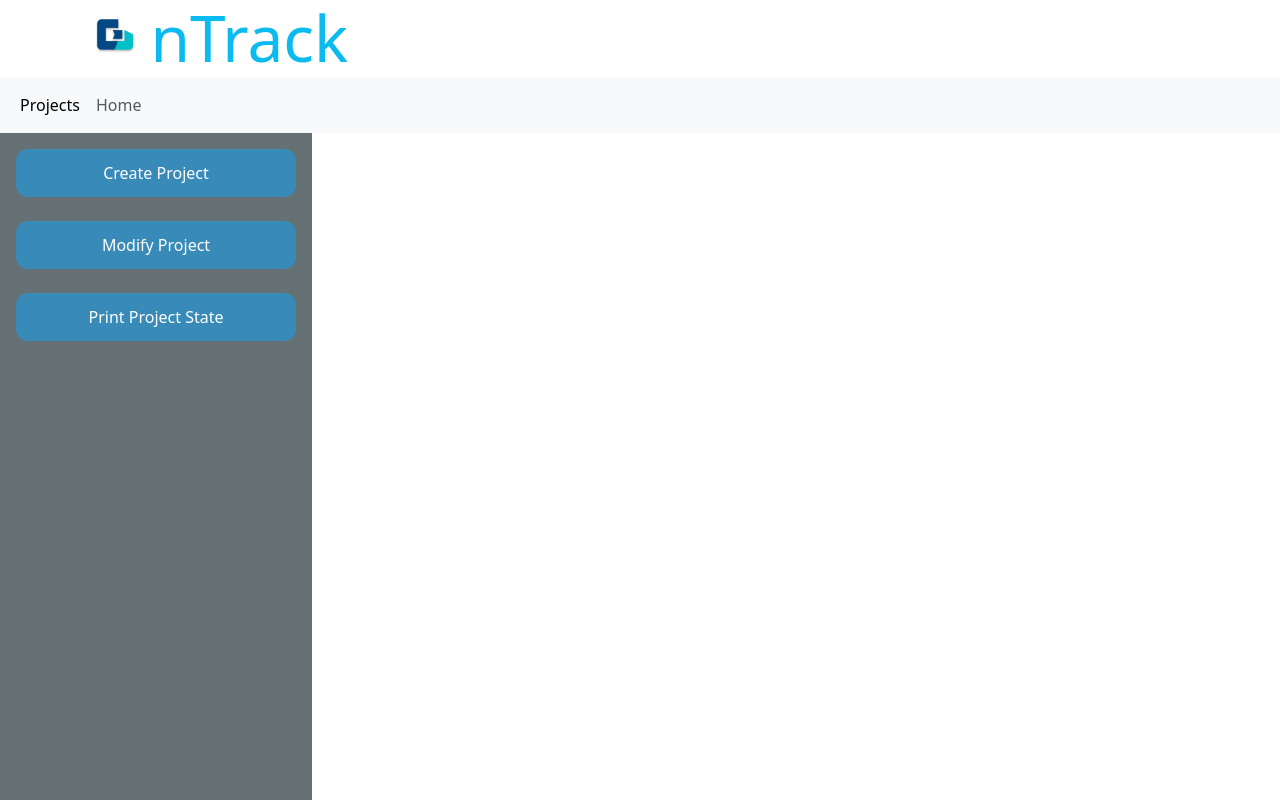
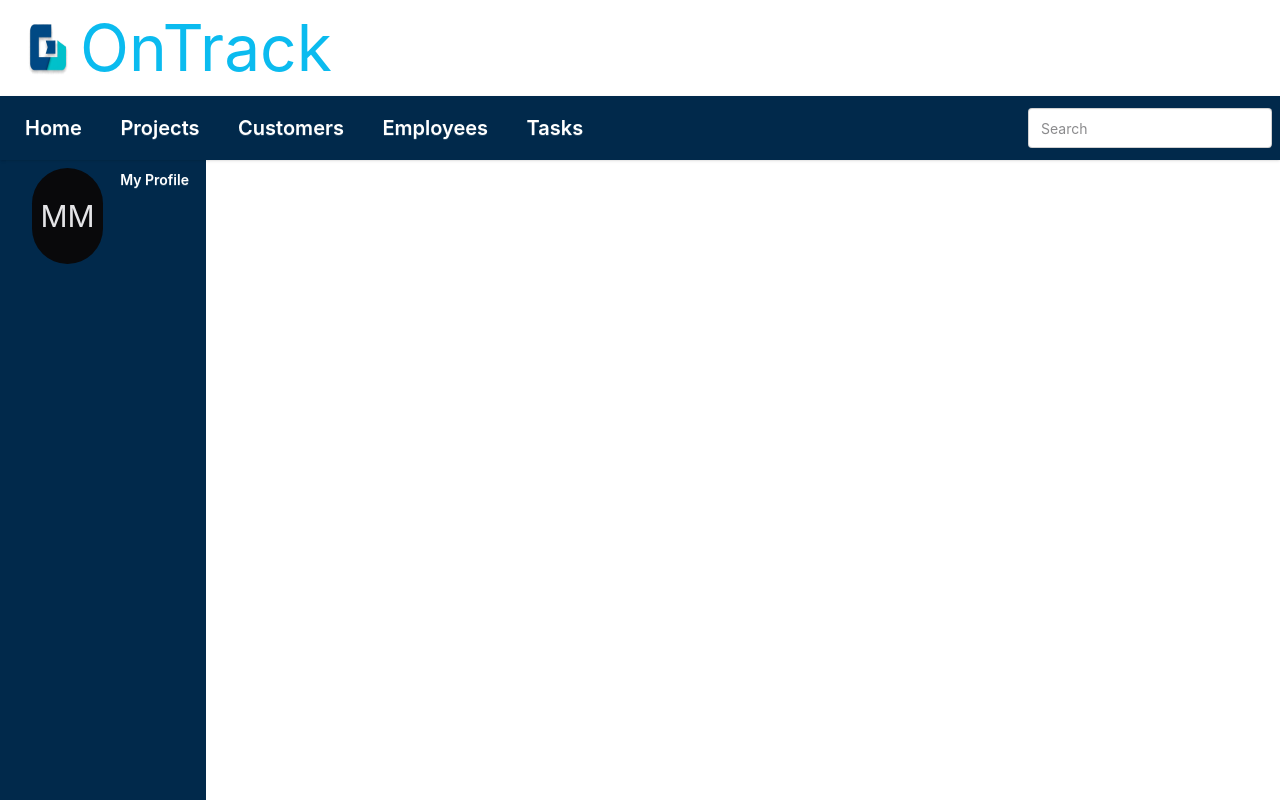
Before and after one commit to robinkiefer2001/OnTrack, a SvelteKit app in the folder frontend/: page /projects in a window 1280 px wide. Shown: the top 800 px of the page. Built offline with nearby package versions, Linux system fonts and the light colour scheme.

Commit message:
Refactoring UI

```diff
--- a/frontend/src/app.css
+++ b/frontend/src/app.css
@@ -1,130 +1,54 @@
-@import "bootstrap/dist/css/bootstrap.min.css";
+@import "tailwindcss";
+@plugin "daisyui";
 
-html, body, #svelte {
-  margin: 0;
-  padding: 0;
+.divTitle {
+  display: flex;
+  background-color: var(--color-sky-50);
 }
 
-h1 {
-    margin: 0;
-}
-
-.formPrj {
-  margin-left: 2rem;
-}
-
-h2 {
-  margin: 2rem;
-}
-
-.divFormPrjLeft {
-  flex: 1;
-  margin-right: 2rem;
-  margin-top: 2rem;
-}
-
-.divFormPrjRight {
-  flex: 1;
-  margin-right: 4rem;
-  margin-top: 2rem;
-}
-
-.sideButton {
-    background-color:  rgb(56, 139, 184);
-    box-shadow: #45cafa;
-    border-style: none;
-    padding: 12px;
-    border-radius: 12px;
-    margin: 1rem;
-    color: white;
-    margin-bottom: 0rem;
-}
-
-.formControlButton {
-    background-color:  rgb(56, 139, 184);
-    margin: 1rem;
-    margin-top: 4rem;
-    align-items: flex-end;
-}
-
-.sideTitle {
+.stileTitle {
     background-color: #ffffff;
     font-style: bold;
-    font-family: var(--bs-font-sans-serif);
+    font-family: var(--font-sans-serif);
     font-size: 4rem;
     color: #0bbbef;
     margin: 0rem;
     border: 1rem;
-    padding-left: 5rem;
+    padding-left: 1rem;
     border-style: none;
+    display: flex;
 }
 
-.sideTitleIcon {
-  height: 1em;
-  width: auto;
-  margin: 0 0.2rem;
-  vertical-align: -0.08em;
-  display: inline-block;
+.corpTitleLogo {
+  size: 1rem;
+  width: 4rem;
 }
 
-.split {
+.navdesigne {
+  background-color: #01294b;
+}
+
+.navButtons {
+  color: white;
+  &:hover {
+    color: #267c9e;
+  }
+}
+
+.divMainSplit {
   display: flex;
   margin-right: 2rem;
   height: 100vh;
 }
 
-.divMain {
-  flex: 3;
+.divSideBar {
+  background-color: #01294b;
+  display: flex;
+  flex: 1;
+  width: 15rem;
+}
+
+.divMain{
+  flex: 6;
   background-color: white;
 }
-
-.divSide {
-  flex: 1;
-  background-color: #657074;
-}
-
-.divSpliter {
-  height: 85vh;
-  display: flex;
-  flex-direction: column;
-  border: 1px solid #494949;
-  border-radius: 12px;
-  margin-left: 2rem;
-  margin-right: 2rem;
-}
-
-.divFormSplit {
-  display: flex;
-  flex: 1;
-  margin-left: 1rem;
-  margin-right: 1rem;
-}
-
-.divFormPrjLeft {
-  flex: 1;
-}
-
-.divFormPrjRight {
-  flex: 1;
-}
-
-.divFormSubmitSplit {
-  display: flex;
-  width: 100%;
-  gap: 10px;
-  padding: 20px;
-}
-
-.divFormCancel {
-  flex: 1;
-  margin-left: 1rem;
-}
-
-.divFormSubmit {
-  flex: 1;
-  margin-right: 2rem;
-}
-
-.divFormShow {
-  flex: 1;
-}
--- a/frontend/src/routes/+layout.svelte
+++ b/frontend/src/routes/+layout.svelte
@@ -1,17 +1,45 @@
 <script lang="ts">
-	import favicon from '$lib/assets/onTrackCorpFav.png';
-	import '../app.css';
-	import { onMount } from 'svelte';
+  import onTrackCorpFav from '$lib/assets/onTrackCorpFav.png';
+  import '../app.css';
 
-	let { children } = $props();
 
-	onMount(() => {
-		void import('bootstrap');
-	});
+  let { children } = $props();
 </script>
 
 <svelte:head>
-	<link rel="icon" href={favicon} />
+  <link rel="icon" href={onTrackCorpFav}/>
 </svelte:head>
 
-{@render children()}
+
+<h1 class="stileTitle"><img src={onTrackCorpFav} alt="OnTrack Logo" class="corpTitleLogo"/> OnTrack</h1>
+<div class="navbar bg-base-100 shadow-sm navdesigne">
+  <div class="flex-1">
+    <a class="btn btn-ghost text-xl navButtons" href="none">Home</a>
+    <a class="btn btn-ghost text-xl navButtons" href="projects">Projects</a>
+    <a class="btn btn-ghost text-xl navButtons" href="customers">Customers</a>
+    <a class="btn btn-ghost text-xl navButtons" href="employees">Employees</a>
+    <a class="btn btn-ghost text-xl navButtons" href="tasks">Tasks</a>
+  </div>
+  <div class="flex gap-2">
+    <input type="text" placeholder="Search" class="input input-bordered w-24 md:w-auto" />
+  </div>
+</div>
+<div class="divMainSplit">
+  <div class="divSideBar">
+    <div class="avatar avatar-placeholder">
+      <div class="bg-neutral text-neutral-content w-24 h-24 rounded-full ml-8 mt-2">
+    <span class="text-3xl">MM</span>
+      </div>
+    <button class="btn btn-ghost text-sm navButtons">My Profile</button>
+</div>
+
+  </div>
+  <div class="divMain">
+
+  </div>
+
+</div>
+
+  <main class="flex-1 bg-base-100 p-6">
+    {@render children()}
+  </main>
--- a/frontend/src/routes/projects/+page.svelte
+++ b/frontend/src/routes/projects/+page.svelte
@@ -1,5 +1,4 @@
 <script lang="ts">
-    import onTrackCorpFav from "$lib/assets/onTrackCorpFav.png";
         interface Project {
         title: string;
         customerID: number | null;
@@ -37,9 +36,7 @@
         currentProject = null;
     }
 
-    function modifyProject() {
-
-    }
+    function modifyProject() {}
 
     function submitNewProject() {
         // Here you would typically send the currentProject data to your backend API
@@ -49,54 +46,26 @@
     }
 </script>
 
-<header>
-    <h1 class="sideTitle"><img class="sideTitleIcon" src={onTrackCorpFav} alt="o" />nTrack</h1>
-    <nav class="navbar navbar-expand-lg bg-body-tertiary">
-        <div class="container-fluid">
+<div class="split">
+    <div class="divMain">
+        <div class="d-grid gap-2">
+            <button type="button" class="sideButton" on:click={newProject}>
+                Create Project
+            </button>
+            <button type="button" class="sideButton" on:click={modifyProject}>
+                Modify Project
+            </button>
             <button
-                class="navbar-toggler"
                 type="button"
-                data-bs-target="#navbarNav"
-                aria-controls="navbarNav"
-                aria-expanded="false"
-                aria-label="Toggle navigation"
+                class="sideButton"
+                on:click={printOutProjectState}
             >
-                <span class="navbar-toggler-icon"></span>
+                Print Project State
             </button>
-            <div class="collapse navbar-collapse" id="navbarNav">
-                <ul class="navbar-nav">
-                    <li class="nav-item">
-                        <a
-                            class="nav-link active"
-                            aria-current="page"
-                            aria-disabled="true">Projects</a
-                        >
-                    </li>
-                    <li class="nav-item">
-                        <a class="nav-link" href="..">Home</a>
-                    </li>
-                </ul>
         </div>
     </div>
-    </nav>
-    <div class="split">
-        <div class="divSide">
-            <div class="d-grid gap-2">
-                <button type="button" class="sideButton" on:click={newProject}
-                    >Create Project</button
-                >
-                <button
-                    class="sideButton"
-                    type="button"
-                    on:click={modifyProject}>Modify Project</button
-                >
-                <button
-                    class="sideButton"
-                    type="button"
-                    on:click={printOutProjectState}>Print Project State</button>
 </div>
-        </div>
-        <div class="divMain">
+/* This section will only be rendered if currentProject is not null
 {#if currentProject}
     <h2>Create your Project</h2>
     <div class="divSpliter">
@@ -113,7 +82,9 @@
                     />
                 </div>
                 <div>
-                                <button class="btn btn-secondary formPrj" type="button">Select Customer</button>
+                    <button class="btn btn-secondary formPrj" type="button"
+                        >Select Customer</button
+                    >
                 </div>
                 <div>
                     <p class="formPrj">Project Manager</p>
@@ -202,6 +173,4 @@
         </div>
     </div>
 {/if}
-        </div>
-    </div>
-</header>
+*/
--- a/frontend/vite.config.ts
+++ b/frontend/vite.config.ts
@@ -1,6 +1,7 @@
 import { sveltekit } from '@sveltejs/kit/vite';
+import tailwindcss from '@tailwindcss/vite';
 import { defineConfig } from 'vite';
 
 export default defineConfig({
-	plugins: [sveltekit()]
+  plugins: [tailwindcss(), sveltekit()],
 });
```
Also changed, not shown: frontend/package.json (+5 -3 lines), frontend/src/routes/+page.svelte (deleted, +0 -54 lines), 1 other file (tests, documents, lock files or other folders). Lines whose indentation alone changed are shown as unchanged.
